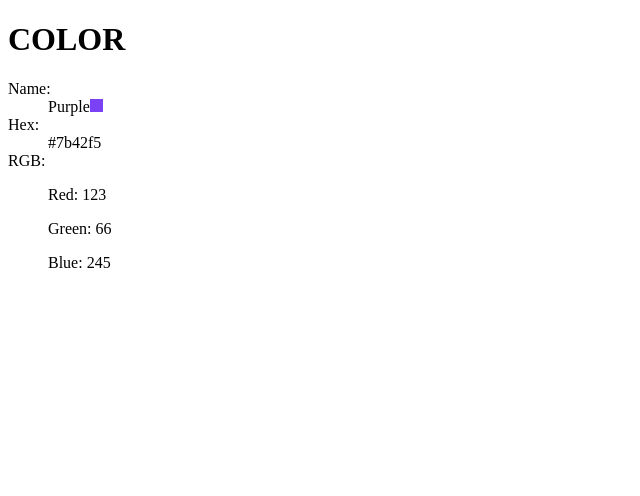
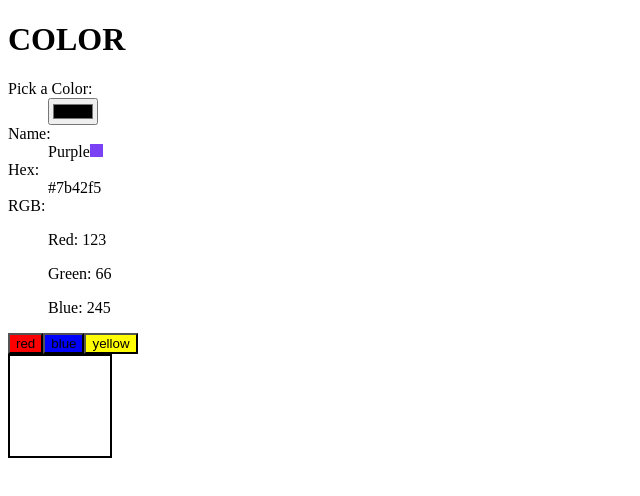
Before and after one commit to sepuckett86/react-practice, a React app: page / in a window 1280 px wide. Shown: the top 496 px of the page, without its empty margins (0-640 px from the left). Built offline with nearby package versions, Linux system fonts and the light colour scheme.

Commit message:
add color state

```diff
--- a/src/components/App.js
+++ b/src/components/App.js
@@ -1,6 +1,7 @@
 import React from 'react';
 import Color from './Color';
 import Header from './Header';
+import ColorPicker from './ColorPicker';
 
 export default function App() {
   const color = {
@@ -17,6 +18,7 @@ export default function App() {
     <>
       <Header />
       <Color name={color.name} hex={color.hex} rgb={color.rgb} />
+      <ColorPicker colors={['red', 'blue', 'yellow']}/>
     </>
   );
 }
--- a/src/components/Color.js
+++ b/src/components/Color.js
@@ -12,24 +12,39 @@ export default class Color extends Component {
     }).isRequired
   }
 
+  state = { hex: this.props.hex }
+
+  // this.setState(() => {}) arrow function when state change depends on existing state
+  // this.setState({}) object when state change does not depend on existing state
+  changeHandler = event => {
+    console.log(event.target.value);
+    this.setState({ hex: event.target.value });
+  }
+
   render() {
     const { name, hex, rgb } = this.props;
 
-    const style = {
+    const colorBoxStyle = {
       backgroundColor: hex,
       height: '0.8rem',
       width: '0.8rem',
       display: 'inline-block'
     };
 
+    const pickerStyle = {
+      display: 'block'
+    };
+
     return (
       <dl>
+        <dt>Pick a Color:</dt>
+        <dd><input onChange={this.changeHandler} style={pickerStyle} type="color"></input></dd>
         <dt>Name:</dt>
         <dd>{name}
-          <div style={style}></div>
+          <div style={colorBoxStyle}></div>
         </dd>
         <dt>Hex:</dt>
-        <dd>{hex}</dd>
+        <dd>{this.state.hex}</dd>
 
         <dt>RGB:</dt>
         <dd>
--- /dev/null
+++ b/src/components/ColorPicker.css
@@ -0,0 +1,21 @@
+.red {
+  background-color: red;
+}
+
+.yellow {
+  background-color: yellow;
+}
+
+.blue {
+  background-color: blue;
+}
+
+.white {
+  background-color: white;
+}
+
+.shape {
+  height: 100px;
+  width: 100px;
+  border: 2px black solid;
+}
--- /dev/null
+++ b/src/components/ColorPicker.js
@@ -0,0 +1,36 @@
+import React, { Component } from 'react';
+import PropTypes from 'prop-types';
+import styles from './ColorPicker.css';
+
+export default class ColorPicker extends Component {
+  static propTypes = {
+    colors: PropTypes.arrayOf(PropTypes.string).isRequired
+  }
+
+  state = {
+    color: 'white'
+  }
+
+  colorHandler = color => {
+    this.setState({ color });
+  }
+
+  render() {
+    const { colors } = this.props;
+
+    const colorElements = colors.map(color => {
+      return (
+        <button key={color} className={styles[color]} onClick={() => this.colorHandler(color)}>{color}</button>
+      );
+    });
+
+    const divClasses = styles.shape + ' ' + styles[this.state.color];
+
+    return (
+      <>
+        {colorElements}
+        <div className={divClasses}></div>
+      </>
+    );
+  }
+}
--- a/webpack.config.js
+++ b/webpack.config.js
@@ -32,8 +32,7 @@ module.exports = {
         test: /\.css$/,
         use: [
           {
-            loader: 'style-loader',
-            options: { sourceMap: true }
+            loader: 'style-loader'
           },
           {
             loader: 'css-loader',
```
Also changed, not shown: src/components/Button.js (added, +20 -0 lines).
